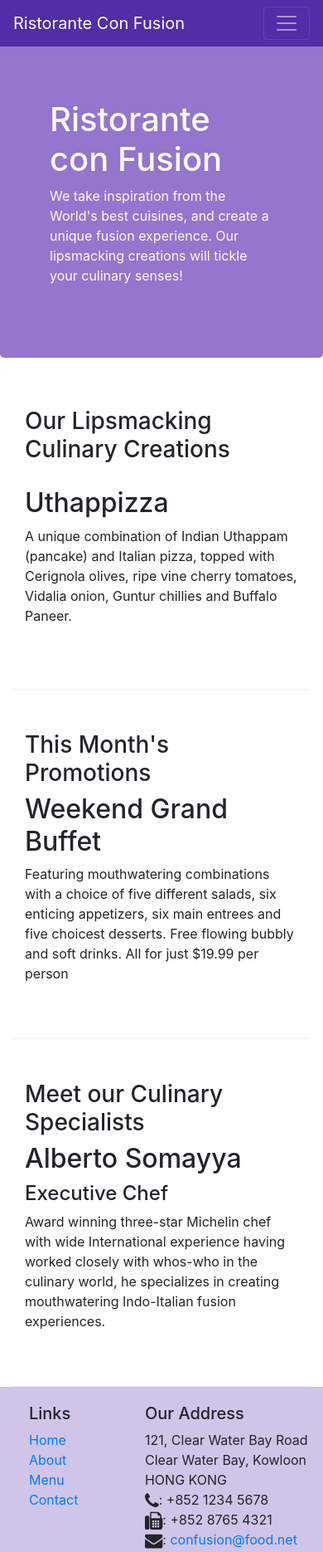
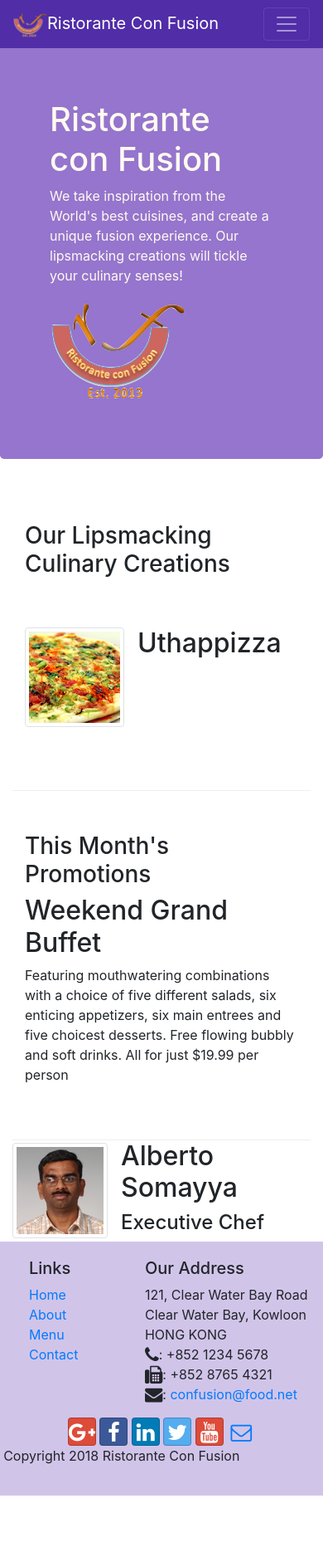
Before and after one commit to mokshit108/Restaurant-Frontend-Bootstrap, a website: page index.html in a window 390 px wide. Shown: the top 1870 px of the page at 83% size. After the commit the page ends 1802 px from the top, so only its background shows below. Drawn offline with nearby package versions, Linux system fonts and the light colour scheme.

Commit message:
Images and Media

```diff
--- a/index.html
+++ b/index.html
@@ -24,7 +24,7 @@
 
     <nav class="navbar navbar-dark navbar-expand-sm  fixed-top">
         <div class="container">
-            <a class="navbar-brand" href="index.html">Ristorante Con Fusion</a>
+            <a class="navbar-brand" href="index.html"><img src="img/logo.png" height="30" width="41">Ristorante Con Fusion</a>
             <button class="navbar-toggler" type="button" data-toggle="collapse" data-target="#Navbar">
                 <span class="navbar-toggler-icon"></span>
             </button>
@@ -52,7 +52,8 @@
                     <h1>Ristorante con Fusion</h1>
                     <p>We take inspiration from the World's best cuisines, and create a unique fusion experience. Our lipsmacking creations will tickle your culinary senses!</p>
                 </div>
-                <div class="col-12 col-sm">
+                <div class="col-12 col-sm align-self-center">
+                    <img src="img/logo.png" class="img-fluid">
                 </div>
             </div>
         </div>
@@ -66,8 +67,19 @@
             </div>
             <div class="col col-sm order-sm-first col-md">
 
-                <h2>Uthappizza</h2>
-                <p>A unique combination of Indian Uthappam (pancake) and Italian pizza, topped with Cerignola olives, ripe vine cherry tomatoes, Vidalia onion, Guntur chillies and Buffalo Paneer.</p>
+
+                <div class="media">
+                    <img class="d-flex mr-3 img-thumbnail align-self-cente"
+                            src="img/uthappizza.png" alt="Uthappizza">
+                    <div class="media-body">
+                        <h2 class="mt-0">Uthappizza</h2>
+                        <p class="d-none d-sm-block">A unique combination of Indian Uthappam (pancake) and
+                            Italian pizza, topped with Cerignola olives, ripe vine
+                            cherry tomatoes, Vidalia onion, Guntur chillies and
+                            Buffalo Paneer.</p>
+                    </div>
+                </div>
+
             </div>
         </div>
 
@@ -82,14 +94,17 @@
             </div>
         </div>
 
-        <div class="row row-content align-items-center">
-            <div class="col-12 order-sm-last col-sm-4 col-md-3">
-                <h3>Meet our Culinary Specialists</h3>
-            </div>
-            <div class="col-12  order-sm-first col-sm col-md">
-                <h2>Alberto Somayya</h2>
+        <div class="media">
+            <img class="d-flex mr-3 img-thumbnail align-self-center"
+                    src="img/alberto.png" alt="Alberto Somayya">
+            <div class="media-body">
+                <h2 class="mt-0">Alberto Somayya</h2>
                 <h4>Executive Chef</h4>
-                <p>Award winning three-star Michelin chef with wide International experience having worked closely with whos-who in the culinary world, he specializes in creating mouthwatering Indo-Italian fusion experiences. </p>
+                <p class="d-none d-sm-block">Award winning three-star Michelin chef with wide
+                    International experience having worked closely with
+                    whos-who in the culinary world, he specializes in
+                    creating mouthwatering Indo-Italian fusion experiences.
+                    </p>
             </div>
         </div>
     </div>
```
Also changed, not shown: img/alberto.png (added), img/buffet.png (added), img/logo.png (added), img/uthappizza.png (added), 1 other file.
